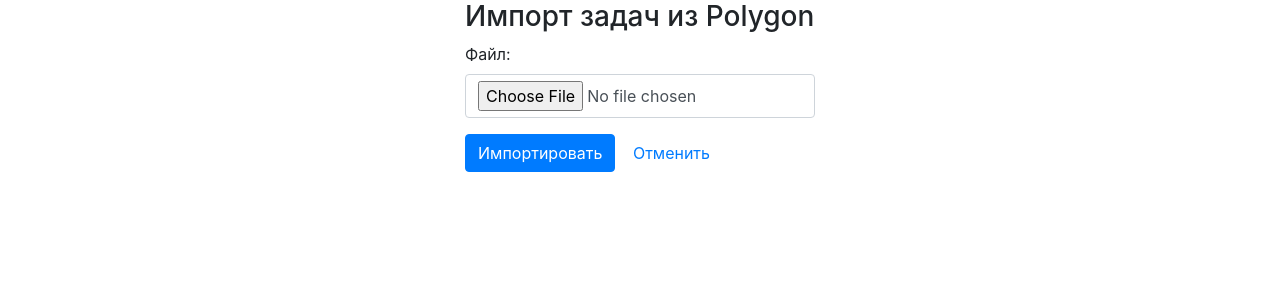
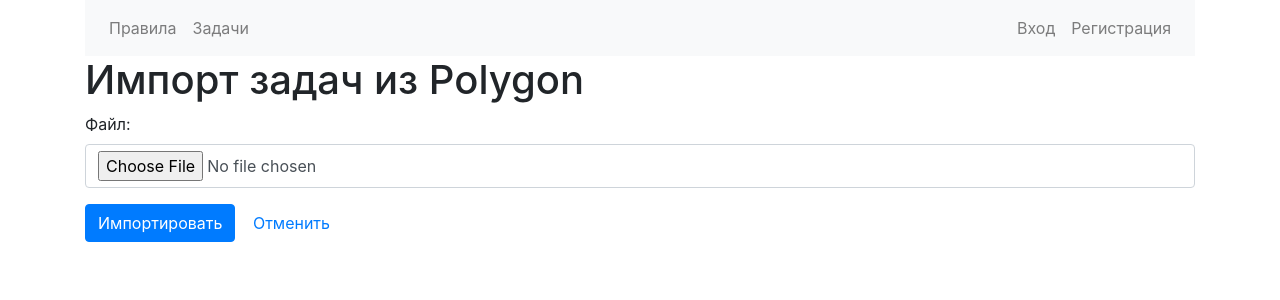
Before and after one commit to kafitimi/multimeter, a Django app: page /problem/import/ in a window 1280 px wide. Shown: the top 300 px of the page. Run offline with Django 3.2, Linux system fonts and the light colour scheme; some libraries are stand-ins or nearby versions.

Commit message:
Fixed Problem Import Page

```diff
--- a/multimeter/templates/multimeter/problem_import.html
+++ b/multimeter/templates/multimeter/problem_import.html
@@ -1,16 +1,16 @@
-{% extends "multimeter/page.html" %}
-{% block body %}
+{% extends "multimeter/menu.html" %}
+{% block content %}
 <div id="form" class="d-none">{{ form }}</div>
 <div class="container">
     <div class="row">
-        <div class="col-4 offset-4">
-            <h3>{% block title %}Импорт задач из Polygon{% endblock %}</h3>
+        <div class="col">
+            <h1>{% block title %}Импорт задач из Polygon{% endblock %}</h1>
             <div class="text-danger" data-form="nonfield-errorlist"></div>
             <form method="post" enctype="multipart/form-data">
                 {% csrf_token %}
                 <div class="form-group" data-form="file"></div>
                 <input type="submit" name="submit" class="btn btn-primary" value="Импортировать">
-                <a href="{% url 'index' %}" class="btn btn-default">Отменить</a>
+                <a href="{% url 'problem_list' %}" class="btn btn-default">Отменить</a>
             </form>
         </div>
     </div>
```
